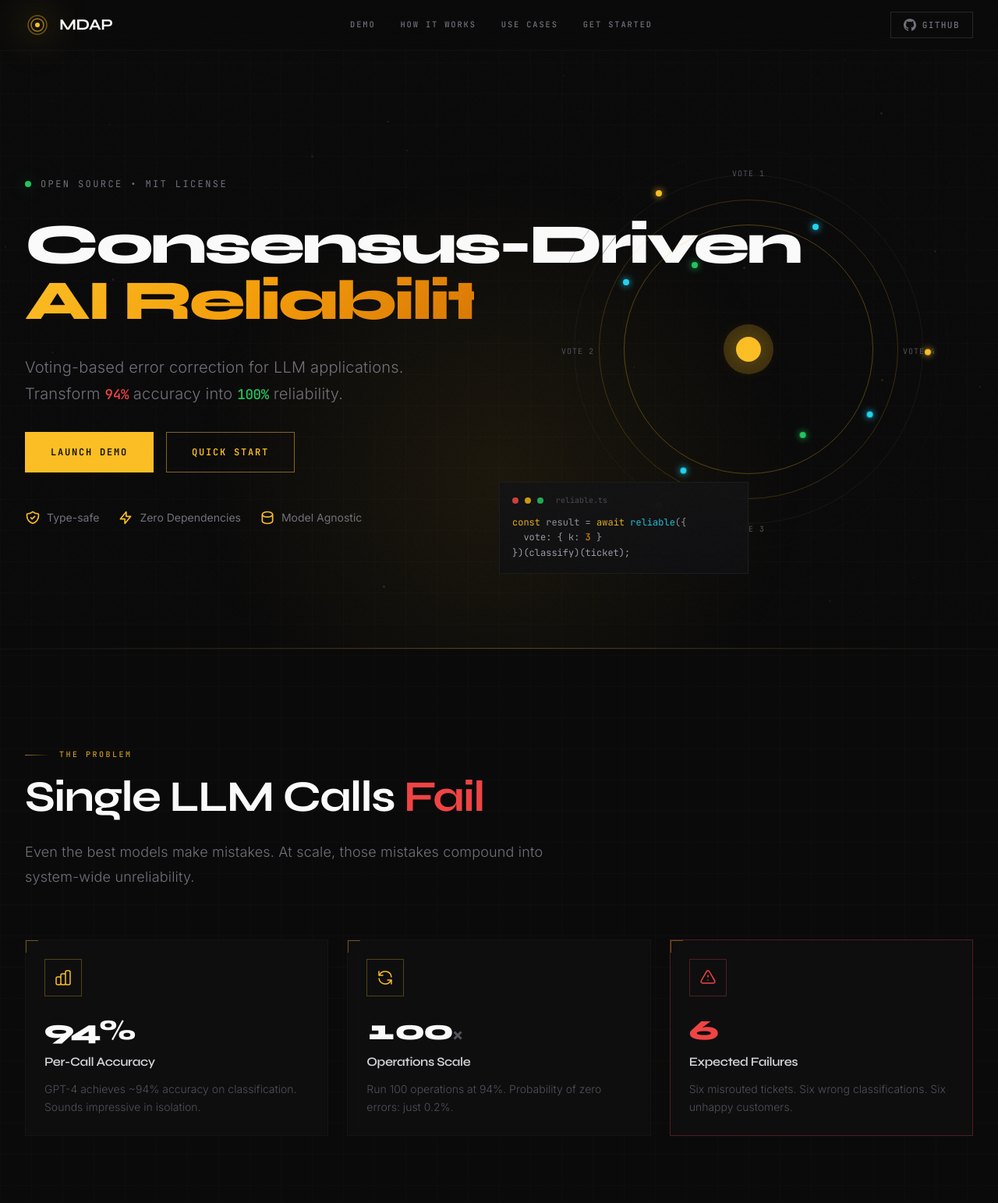
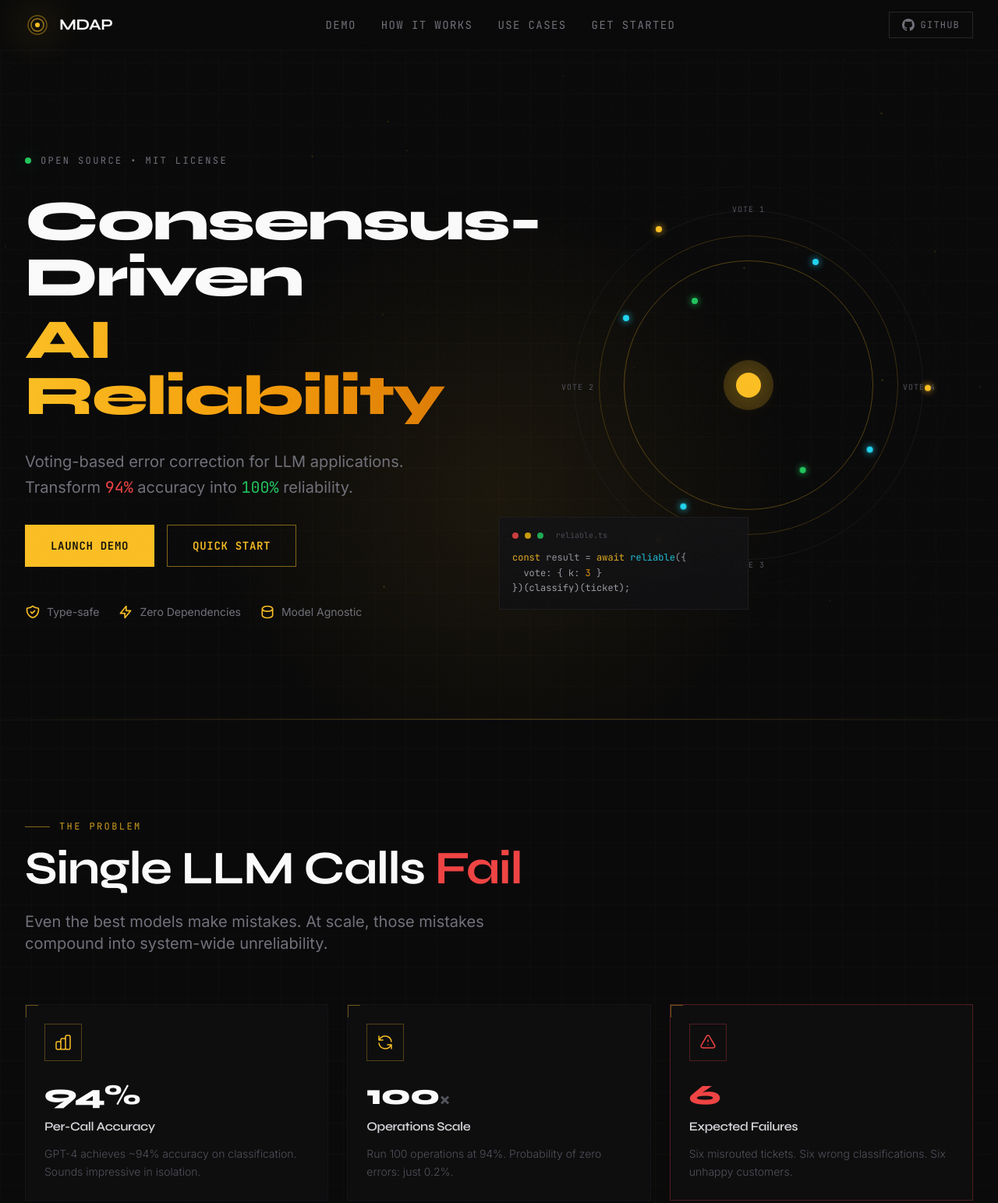
Before and after one commit to vtrpza/mdap-sdk, a website built with Vite: page packages/landing/index.html in a window 1280 px wide. Shown: the top 1543 px of the page at 78% size. Built offline with nearby package versions, Linux system fonts and the light colour scheme.

Commit message:
feat: Revise typography and styles for improved visual hierarchy and readability

```diff
--- a/packages/landing/index.html
+++ b/packages/landing/index.html
@@ -78,19 +78,19 @@
 
           <!-- Headline -->
           <h1 class="opacity-0 animate-slide-up delay-100">
-            <span class="hero-headline block whitespace-nowrap">
+            <span class="display-text text-5xl md:text-6xl lg:text-7xl text-steel-50 block">
               Consensus-Driven
             </span>
-            <span class="hero-accent block whitespace-nowrap">
+            <span class="display-text text-5xl md:text-6xl lg:text-7xl gradient-text block mt-2">
               AI Reliability
             </span>
           </h1>
 
           <!-- Subheadline -->
-          <p class="hero-subtext max-w-xl opacity-0 animate-slide-up delay-200">
+          <p class="text-xl text-steel-400 leading-relaxed max-w-xl opacity-0 animate-slide-up delay-200">
             Voting-based error correction for LLM applications. Transform
-            <span class="text-signal-error mono-refined">94%</span> accuracy into
-            <span class="text-signal-success mono-refined">100%</span> reliability.
+            <span class="text-signal-error font-mono">94%</span> accuracy into
+            <span class="text-signal-success font-mono">100%</span> reliability.
           </p>
 
           <!-- CTAs -->
@@ -374,7 +374,6 @@
         <div class="section-label justify-center mb-4">
           <span class="w-8 h-px bg-amber-glow/40"></span>
           Interactive Demo
-          <span class="w-8 h-px bg-amber-glow/40"></span>
         </div>
         <h2 class="section-title mb-6">
           See It <span class="gradient-text">Live</span>
--- a/packages/landing/src/styles/main.css
+++ b/packages/landing/src/styles/main.css
@@ -40,12 +40,8 @@
 @layer components {
   /* ===== Navigation ===== */
   .nav-link {
-    @apply relative text-steel-400 font-mono
+    @apply relative text-steel-400 font-mono text-sm uppercase tracking-widest
            transition-all duration-300 hover:text-amber-glow;
-    font-size: 0.65rem;
-    letter-spacing: 0.18em;
-    text-transform: uppercase;
-    font-weight: 500;
   }
   .nav-link::after {
     content: '';
@@ -58,14 +54,11 @@
 
   /* ===== Buttons ===== */
   .btn-primary {
-    @apply relative px-8 py-4 bg-amber-glow text-void font-mono font-semibold
+    @apply relative px-8 py-4 bg-amber-glow text-void font-mono font-bold text-sm uppercase tracking-wider
            border border-amber-glow rounded-none
            transition-all duration-300
            hover:bg-transparent hover:text-amber-glow hover:shadow-glow-amber
            active:scale-95;
-    font-size: 0.75rem;
-    letter-spacing: 0.15em;
-    text-transform: uppercase;
   }
   .btn-primary::before {
     content: '';
@@ -76,24 +69,17 @@
   }
 
   .btn-secondary {
-    @apply relative px-8 py-4 bg-transparent text-amber-glow font-mono font-semibold
+    @apply relative px-8 py-4 bg-transparent text-amber-glow font-mono font-bold text-sm uppercase tracking-wider
            border border-amber-glow/50 rounded-none
            transition-all duration-300
            hover:border-amber-glow hover:bg-amber-glow/10 hover:shadow-glow-amber-sm;
-    font-size: 0.75rem;
-    letter-spacing: 0.15em;
-    text-transform: uppercase;
   }
 
   .btn-ghost {
-    @apply px-4 py-2 text-steel-400 font-mono
+    @apply px-4 py-2 text-steel-400 font-mono text-xs uppercase tracking-widest
            border border-steel-700 rounded-none
            transition-all duration-300
            hover:text-amber-glow hover:border-amber-glow/50;
-    font-size: 0.7rem;
-    letter-spacing: 0.12em;
-    text-transform: uppercase;
-    font-weight: 500;
   }
 
   /* ===== Cards & Panels ===== */
@@ -143,20 +129,11 @@
 
   /* ===== Typography ===== */
   .display-text {
-    @apply font-display font-extrabold;
-    letter-spacing: -0.03em;
-    line-height: 0.95;
+    @apply font-display font-extrabold tracking-tight leading-none;
   }
 
   .gradient-text {
     @apply bg-gradient-to-r from-amber-glow via-amber-bright to-amber-muted
-           bg-clip-text text-transparent;
-    /* Fallback for older browsers */
-    -webkit-background-clip: text;
-  }
-
-  .gradient-text-subtle {
-    @apply bg-gradient-to-r from-steel-100 via-steel-200 to-steel-300
            bg-clip-text text-transparent;
   }
 
@@ -165,99 +142,42 @@
            bg-clip-text text-transparent;
   }
 
-  /* Hero-specific typography */
-  .hero-headline {
-    @apply font-display font-extrabold text-steel-50;
-    font-size: clamp(2rem, 6vw, 4.5rem);
-    letter-spacing: -0.045em;
-    line-height: 1;
-  }
-
-  .hero-accent {
-    @apply font-display font-extrabold;
-    font-size: clamp(2rem, 6vw, 4.5rem);
-    letter-spacing: -0.045em;
-    line-height: 1;
-    background: linear-gradient(135deg, #fbbf24 0%, #f59e0b 50%, #d97706 100%);
-    -webkit-background-clip: text;
-    background-clip: text;
-    color: transparent;
-  }
-
-  .hero-subtext {
-    @apply text-steel-400 font-body font-light;
-    font-size: clamp(1rem, 2.5vw, 1.25rem);
-    line-height: 1.7;
-    letter-spacing: 0.01em;
-  }
-
-  /* Section typography */
   .section-label {
-    @apply font-mono text-2xs uppercase text-amber-glow/80
+    @apply font-mono text-xs uppercase tracking-[0.2em] text-amber-glow/80
            flex items-center gap-3;
-    letter-spacing: 0.25em;
-    font-weight: 500;
   }
   .section-label::before {
     content: '';
-    @apply w-8 h-px bg-gradient-to-r from-amber-glow/60 to-transparent;
+    @apply w-8 h-px bg-amber-glow/50;
   }
 
   .section-title {
-    @apply font-display font-bold text-steel-50;
-    font-size: clamp(2rem, 5vw, 3.5rem);
-    letter-spacing: -0.03em;
-    line-height: 1.1;
+    @apply font-display font-bold text-4xl md:text-5xl lg:text-6xl text-steel-50 tracking-tight;
   }
 
   .section-subtitle {
-    @apply text-steel-400 font-body font-light max-w-2xl;
-    font-size: clamp(1rem, 2vw, 1.125rem);
-    line-height: 1.8;
-    letter-spacing: 0.01em;
+    @apply text-lg md:text-xl text-steel-400 max-w-2xl leading-relaxed;
   }
 
-  /* Prose text */
-  .prose-body {
-    @apply text-steel-300 font-body;
-    font-size: 1rem;
-    line-height: 1.75;
-    letter-spacing: 0.01em;
-  }
-
-  /* Monospace / code text refinements */
-  .mono-refined {
-    @apply font-mono;
-    font-size: 0.875em;
-    font-weight: 500;
-    letter-spacing: -0.02em;
-  }
-
-  /* Numbers and stats */
+  /* Stats number styling */
   .stat-number {
-    @apply font-display font-extrabold tabular-nums;
-    letter-spacing: -0.04em;
-    line-height: 1;
+    @apply font-display font-extrabold tracking-tight;
   }
 
   /* ===== Code Blocks ===== */
   .code-block {
-    @apply relative bg-void-deep border border-steel-800/50 p-6 overflow-x-auto;
-    font-family: 'JetBrains Mono', 'Fira Code', monospace;
-    font-size: 0.8125rem;
-    line-height: 1.7;
-    letter-spacing: -0.01em;
-    font-feature-settings: 'liga' 1, 'calt' 1;
+    @apply relative bg-void-deep border border-steel-800/50 p-6
+           font-mono text-sm overflow-x-auto;
   }
   .code-block::before {
     content: '';
-    @apply absolute top-0 left-0 w-0.5 h-full bg-amber-glow/50;
+    @apply absolute top-0 left-0 w-1 h-full bg-amber-glow/50;
   }
 
-  .code-block .keyword { @apply text-amber-glow font-medium; }
+  .code-block .keyword { @apply text-amber-glow; }
   .code-block .string { @apply text-signal-success; }
   .code-block .function { @apply text-cyan-data; }
-  .code-block .comment { @apply text-steel-600 italic; }
+  .code-block .comment { @apply text-steel-500 italic; }
   .code-block .number { @apply text-amber-bright; }
 
   /* Terminal styling */
@@ -276,16 +196,11 @@
 
   /* ===== Stats ===== */
   .stat-value {
-    @apply font-display font-extrabold text-5xl md:text-6xl gradient-text tabular-nums;
-    letter-spacing: -0.04em;
-    line-height: 1;
+    @apply font-display font-extrabold text-5xl md:text-6xl gradient-text
+           tabular-nums tracking-tight;
   }
   .stat-label {
-    @apply font-mono text-steel-500 mt-3;
-    font-size: 0.65rem;
-    letter-spacing: 0.2em;
-    text-transform: uppercase;
-    font-weight: 500;
+    @apply font-mono text-xs uppercase tracking-widest text-steel-400 mt-2;
   }
 
   /* ===== Grid overlay effect ===== */
```
